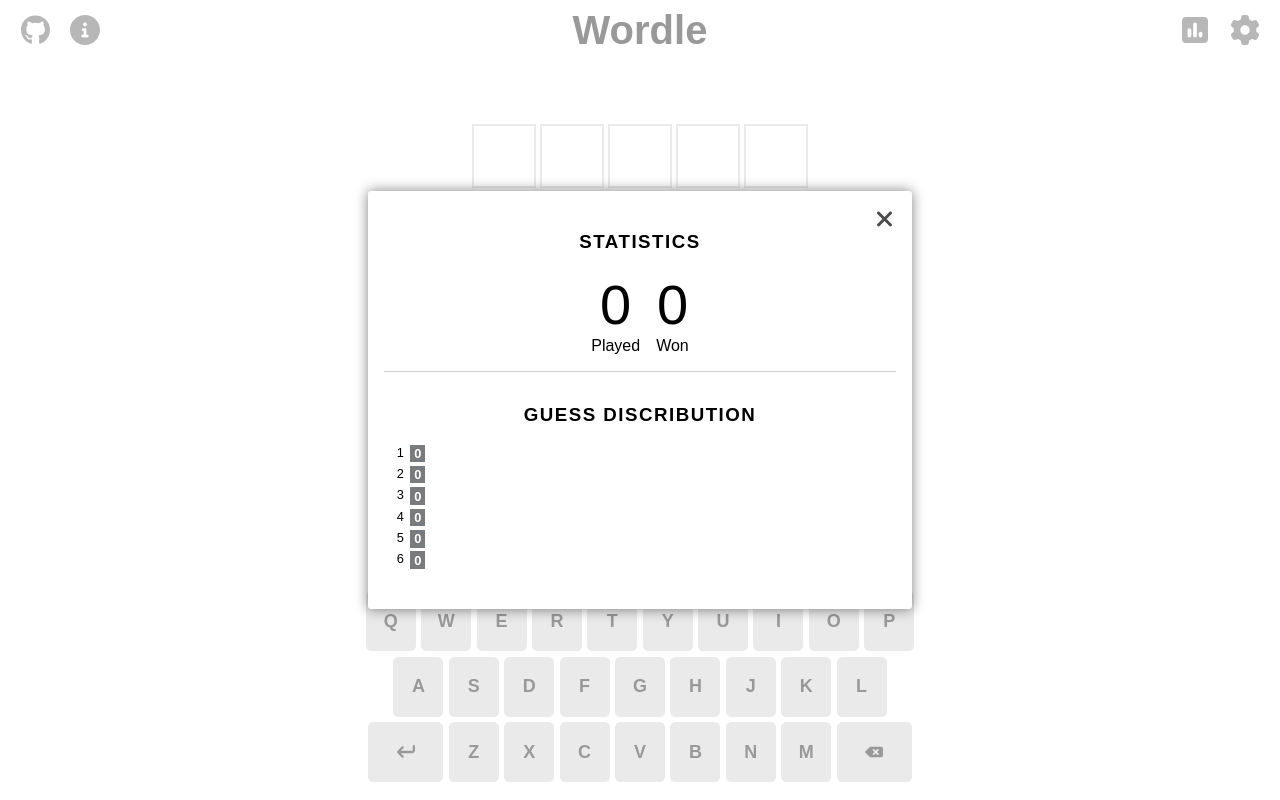
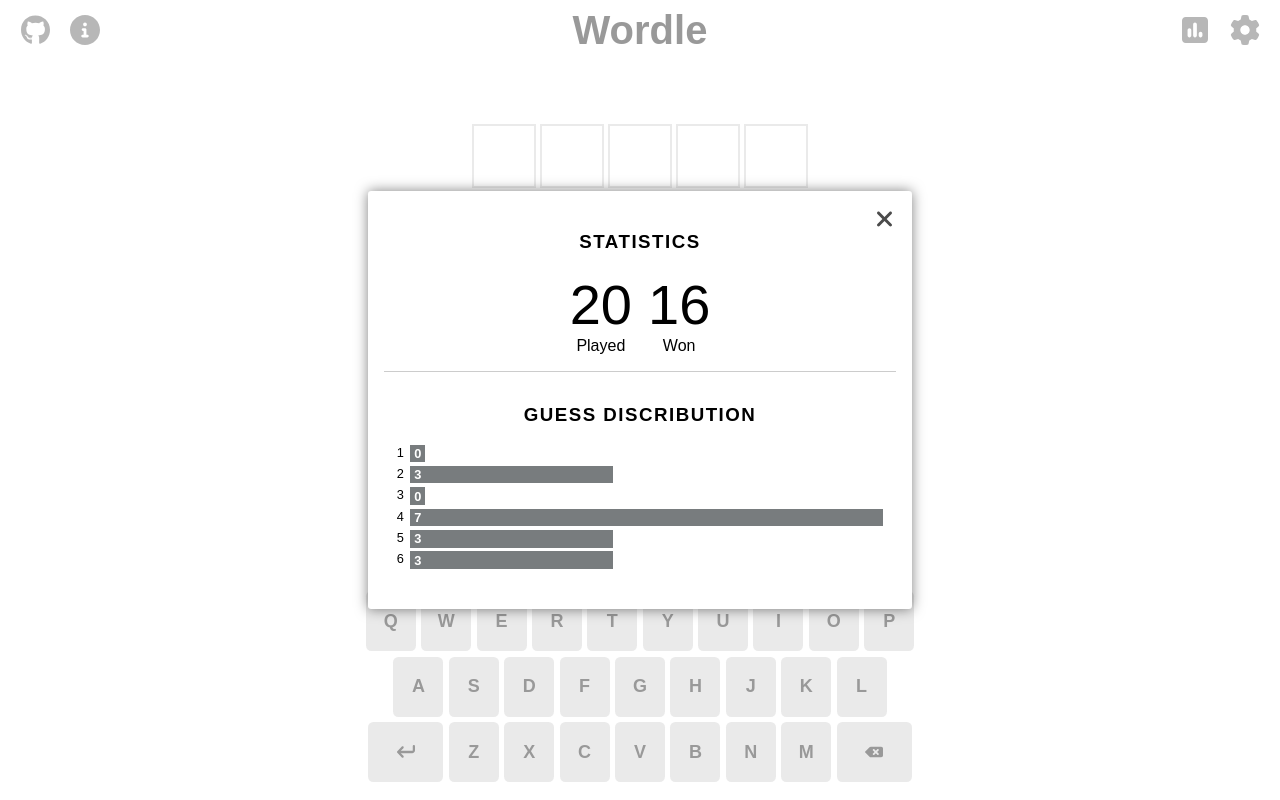
Before and after one commit to elquespera/wordle, a website built with webpack: page docs/index.html in a window 1280 px wide. Both pictures are taken after a click on the button 1194 px from the left and 30 px from the top of the page. Built offline with nearby package versions, Linux system fonts and the light colour scheme.

Commit message:
feat: add some translations

```diff
--- a/docs/index.html
+++ b/docs/index.html
@@ -5,7 +5,7 @@
     <meta http-equiv="X-UA-Compatible" content="IE=edge">
     <meta name="viewport" content="width=device-width, initial-scale=1.0">
     <title>Wordle</title>
-<script defer src="bundle.ce46894fee5fa43fb94a.js"></script></head>
+<script defer src="bundle.bbeb1904957e280843b5.js"></script></head>
 <body>
     <header>
         <div class="menu">
--- a/src/keyboard.js
+++ b/src/keyboard.js
@@ -2,7 +2,6 @@
 import { puzzle } from "./puzzle";
 
 class Keyboard {
-    _lay
     _keys = [];
     constructor() {
         //Add keypress event listener
@@ -43,7 +42,6 @@
         });
         const maxKeys = Math.max(...layout.keys.
             map((x, i, arr) => i === arr.length-1 ? x.length + 3 : x.length));
-        console.log(maxKeys);
         document.documentElement.style.setProperty('--keyboard-max-keys', maxKeys);
         document.querySelector('.keyboard').replaceChildren(keyboardFragment);
     }
--- a/src/language.js
+++ b/src/language.js
@@ -51,16 +51,16 @@
     },
     es: {
         locale: 'es',
-        name: 'Espanol',
-        keys: ['qwertyuiop', 'asdfghjkl', 'zxcvbnm'],
+        name: 'Español',
+        keys: ['qwertyuiop', 'asdfghjklñ', 'zxcvbnm'],
         help: {
-            title: 'How to play',
+            title: 'Cómo jugar',
             desc: [
-                `Guess the <strong>WORDLE</strong> in six tries`,
-                `Each guess must be a valid five-letter word. Hit the enter button to submit.`,
-                `After each guess, the color of the tiles will change to show how close your guess was to the word.`
+                `Adivina la <strong>WORDLE</strong> en seis intentos`,
+                `Cada conjetura debe ser una palabra válida de cinco letras. Pulse el botón Intro para enviar.`,
+                `Después de cada suposición, el color de las fichas cambiará para mostrar qué tan cerca estuvo su suposición de la palabra.`
             ],
-            examplesTitle: 'Examples',
+            examplesTitle: 'Ejemplos',
             examples: {
                 correct: {
                     word: 'space',
@@ -78,19 +78,19 @@
                     msg: `The letter <strong>N</strong> is not in the word in any spot.`
                 }
             },
-            enjoy: 'Enjoy the game!'
+            enjoy: 'Disfruta el juego!'
         },
         stats: {
-            title: 'Statistics',
-            played: 'Played',
-            won: 'Won',
-            guessDist: 'Guess discribution'
+            title: 'Estadísticas',
+            played: 'Jugadas',
+            won: 'Victorias',
+            guessDist: 'Distribución de conjeturas'
         },
         settings: {
-            title: 'Settings',
-            dark: 'Dark theme',
-            contrast: 'High Conrast',
-            lang: 'Language'
+            title: 'Ajustes',
+            dark: 'Tema oscuro',
+            contrast: 'Alto contraste',
+            lang: 'Idioma'
         }
     },
     ru: {
@@ -100,35 +100,35 @@
         help: {
             title: 'Правила игры',
             desc: [
-                `Guess the <strong>WORDLE</strong> in six tries`,
-                `Each guess must be a valid five-letter word. Hit the enter button to submit.`,
-                `After each guess, the color of the tiles will change to show how close your guess was to the word.`
+                `Разгадай <strong>WORDLE</strong> за шесть попыток.`,
+                `Каждая догадка должна быть допустимым словом из пяти букв. Нажми ввод для подтверждения.`,
+                `После каждого предположения цвет букв будет меняться, чтобы показать, насколько предположение было близко к слову.`
             ],
-            examplesTitle: 'Examples',
+            examplesTitle: 'Примеры',
             examples: {
                 correct: {
-                    word: 'space',
+                    word: 'вчера',
                     highlight: 0,
-                    msg: `The letter <strong>S</strong> is in the word and in the correct spot.`
+                    msg: `Буква <strong>А</strong> находится в разгадываемом слове на правильном месте.`
                 },
                 present: {
-                    word: 'abide',
+                    word: 'шепот',
                     highlight: 2,
-                    msg: `The letter <strong>I</strong> is in the word but in the wrong spot.`
+                    msg: `Буква <strong>П</strong> есть в разгадываемом слове, но в другом месте.`
                 },
                 'not-present': {
-                    word: 'wrong',
+                    word: 'весна',
                     highlight: 4,
-                    msg: `The letter <strong>N</strong> is not in the word in any spot.`
+                    msg: `Буквы <strong>A</strong> нет в разгадываемом слове.`
                 }
             },
-            enjoy: 'Enjoy the game!'
+            enjoy: 'Приятной игры!'
         },
         stats: {
-            title: 'Statistics',
-            played: 'Played',
-            won: 'Won',
-            guessDist: 'Guess discribution'
+            title: 'Статистика',
+            played: 'Сыграно',
+            won: 'Побед',
+            guessDist: 'Распределение побед'
         },
         settings: {
             title: 'Настройки',
--- a/src/modal.js
+++ b/src/modal.js
@@ -1,10 +1,11 @@
+import { $ } from "./utils";
 import { modalPages } from "./language";
-import { $ } from "./utils";
+import { puzzle } from "./puzzle";
+
 
 class Modal {
     _open = false;
     _closeBtn = $('.close-btn');
-    _puzzle;
 
     constructor() {
         window.addEventListener('click', (e) => {
@@ -27,14 +28,6 @@
         this._closeBtn.addEventListener('click', () => this.hide());
     }
 
-    get puzzle() {
-        return this._puzzle;
-    }
-
-    set puzzle(p) {
-        this._puzzle = p;
-    }
-
     toggle() {
         this._open = !this._open;
         if (this._open) {
@@ -54,24 +47,20 @@
 
         if (!this._open) {
             //Calculate & display statistics
-            if (msg === 'stats' && this.puzzle) {
-                document.querySelector('.played.score').innerHTML = this.puzzle.stats.played;
-                document.querySelector('.won.score').innerHTML = this.puzzle.wonCount;
-                const scoreBins = document.querySelectorAll('.guess-dist>.score-bar');
+            if (msg === 'stats') {
+                $('.played.score').innerHTML = puzzle.stats.played;
+                $('.won.score').innerHTML = puzzle.wonCount;
+                const scoreBins = $('.guess-dist>.score-bar', document, true);
                 scoreBins.forEach((bin, i) => {
-                    const count = this.puzzle.stats.dist[i] || 0;
-                    const width = count === 0 ? 'fit-content' : count / this.puzzle.maxWin * 100 + '%';
+                    const count = puzzle.stats.dist[i] || 0;
+                    const width = count === 0 ? 'fit-content' : count / puzzle.maxWin * 100 + '%';
                     bin.style.width = width;
                     bin.innerHTML = count;
                 });
             }
             modalPages.map(pname => $(`.${pname}`)).forEach(pane => {
-                if (pane.id === msg) {
-                    pane.style.display = 'flex';
-                } else {
-                    pane.style.display = 'none';
-                }
-            })
+                pane.style.display = pane.id === msg ? 'flex' : 'none';
+            });
             this.toggle();
         }
     }
@@ -80,7 +69,7 @@
     }
 
     showError(error) {
-        const errorDiv = document.querySelector('.error-msg');
+        const errorDiv = $('.error-msg');
         errorDiv.innerHTML = error;
         errorDiv.style.transition = 'opacity 0.5s';
         errorDiv.classList.add('visible');
```
Also changed, not shown: 4 other files.
